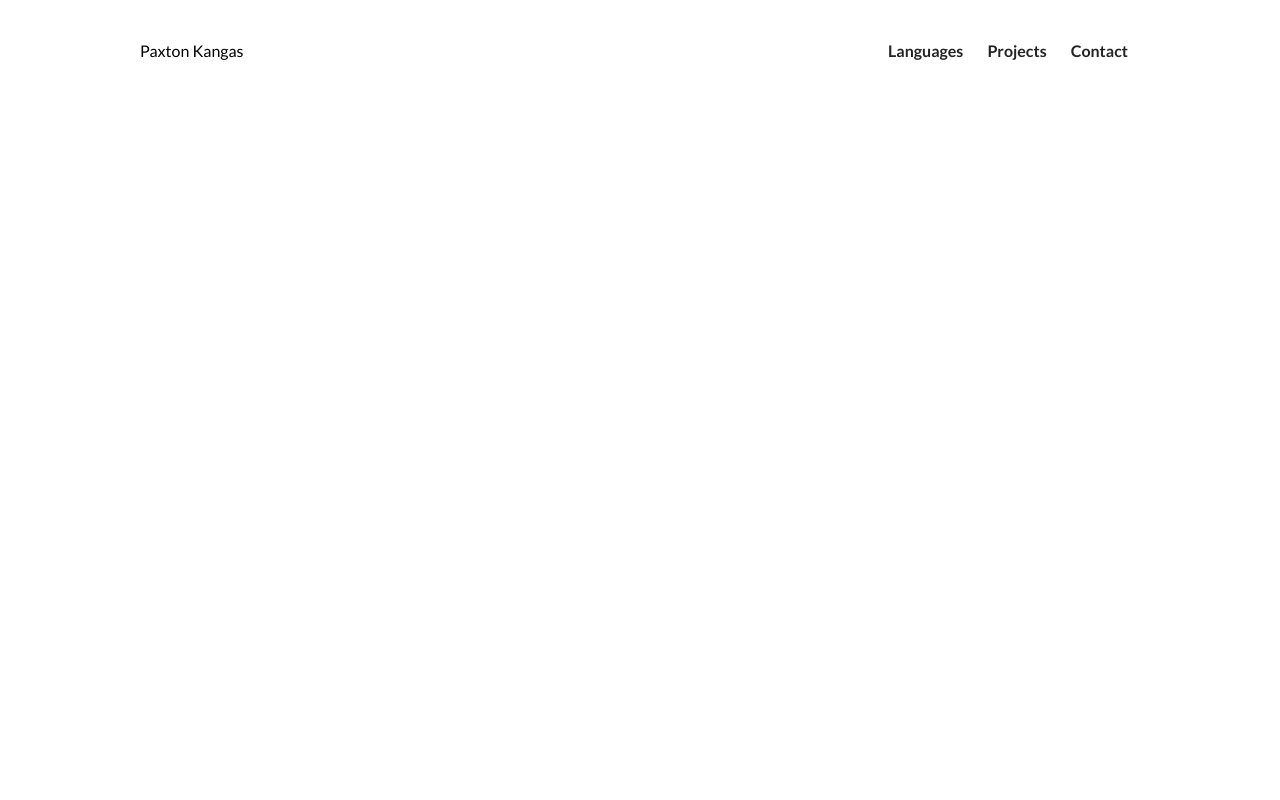
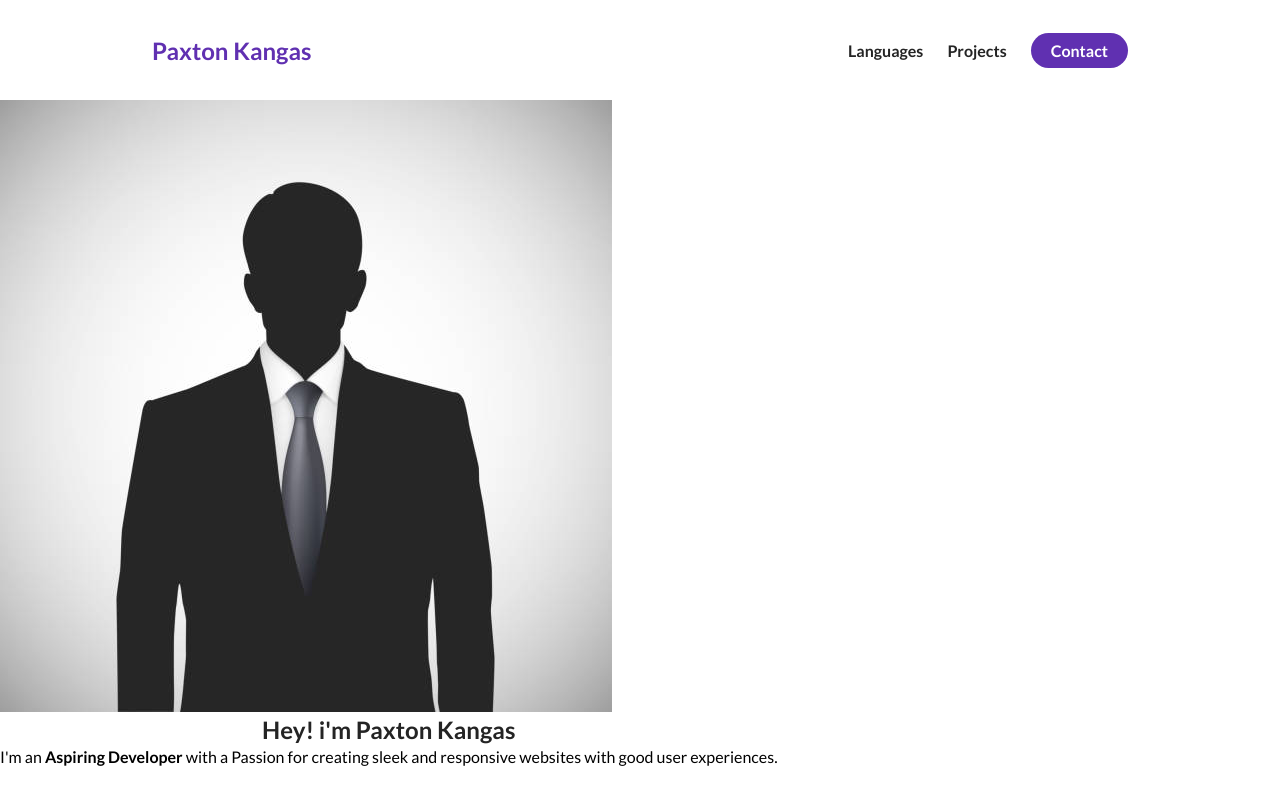
Before and after one commit to PaxtonK16/e-portfolio, a plain HTML site: page index.html in a window 1280 px wide. Drawn offline with Linux system fonts and the light colour scheme.

Commit message:
style navbar add image, header, and paragraph

```diff
--- a/index.html
+++ b/index.html
@@ -28,6 +28,19 @@
             ">Contact</a></li>
         </ul>
       </nav>
+      <div class="flex flex-1">
+        <div class="about-me__info row">
+      <div class="about-me__info--container">
+      <figure class="about-me__picture--mask">
+        <img src="./assets/me.jpeg" alt="Picture of me">
+      </figure>
+      <h1 class="about-me__info--title">
+        Hey! i'm <span class="text-purple"> Paxton Kangas </span>
+      </h1>
+      <p class="about-me__info--para">I'm an <strong class="text-purple"> Aspiring Developer </strong>with a Passion for creating sleek and responsive websites with good user experiences.</p>
+    </div>
+  </div>
+    </div>
     </section>
   </body>
 </html>
--- a/styles.css
+++ b/styles.css
@@ -20,6 +20,14 @@ p {
 
 li {
     list-style-type: none;
+}
+
+.flex {
+    display: flex;
+}
+
+.flex-1 {
+    flex: 1;
 }
 
 /*  NAVIGATION BAR */
@@ -45,3 +53,30 @@ nav {
     text-decoration: none;
     font-weight: 700;
 }
+
+.nav__link--anchor-primary {
+    background-color: #6030b1;
+    padding: 8px 20px;
+    border-radius: 50px;
+    color:white;
+    transition:all 300ms ease;
+}
+
+.nav__link--anchor-primary:hover {
+    background-color: #5d3eff;
+}
+
+.personal__logo {
+    font-size: 24px;
+    color: #6030b1;
+    margin: 0 12px;
+    font-weight: bold;
+}
+
+/* ABOUT ME */
+
+#about-me {
+    min-height :100vh;
+    display: flex;
+    flex-direction: column;
+}
```
Also changed, not shown: assets/chat.png (added), assets/dashboard.png (added), assets/logo.svg (added), assets/loopit.png (added), assets/me.jpeg (added), assets/undraw_websites.svg (added), 1 other file.
